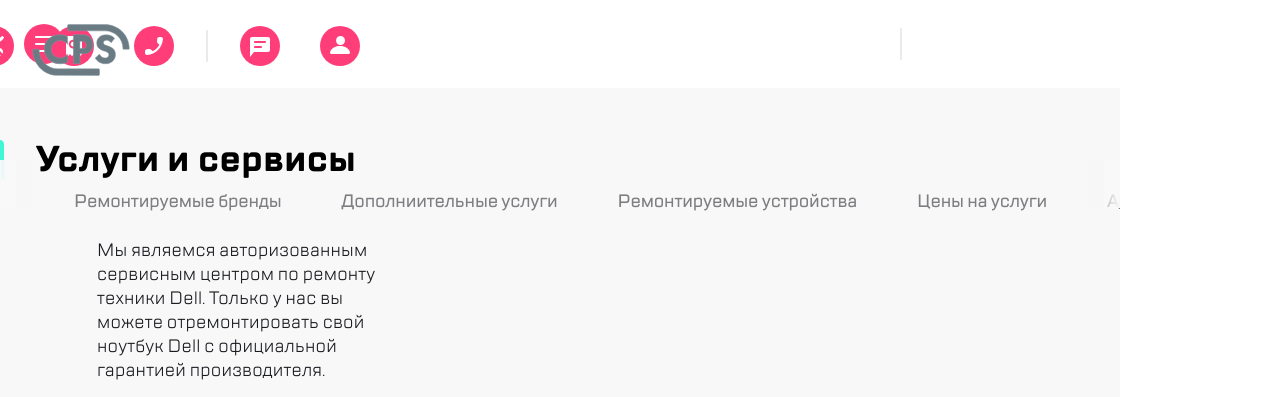
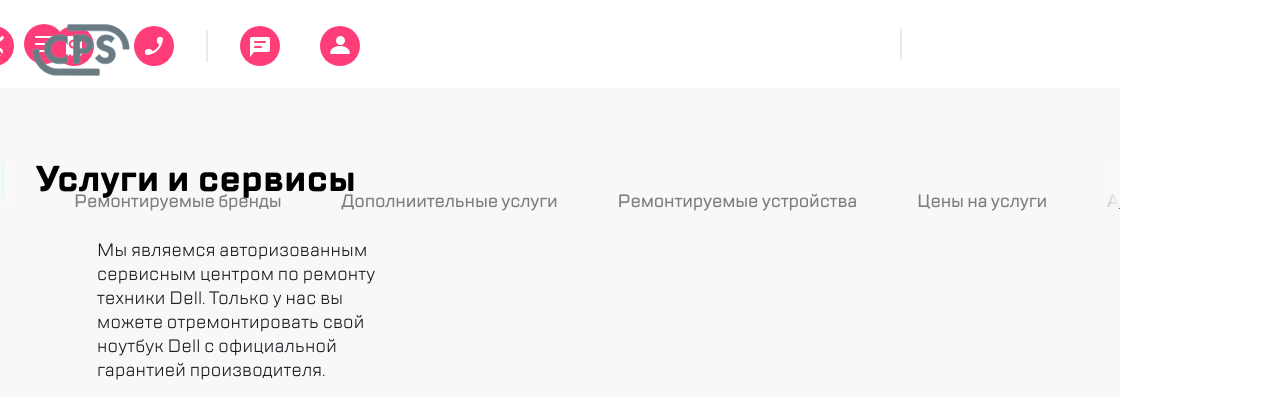
Before and after one commit to ERMIT3000/kata_1st_project_lebedev, a plain HTML site: page макет/index.html in a window 1280 px wide. Shown: the top 397 px of the page. Drawn offline with Linux system fonts and the light colour scheme; files whose address does not match are found by name.

Commit message:
коммит

```diff
--- a/макет/style.css
+++ b/макет/style.css
@@ -299,7 +299,7 @@ bold {
     .main__highlight,
     .highlight {
         left: 0px;
-        top: 24px;
+        top: 44px;
     }
     .main__content,
     .content {
```
